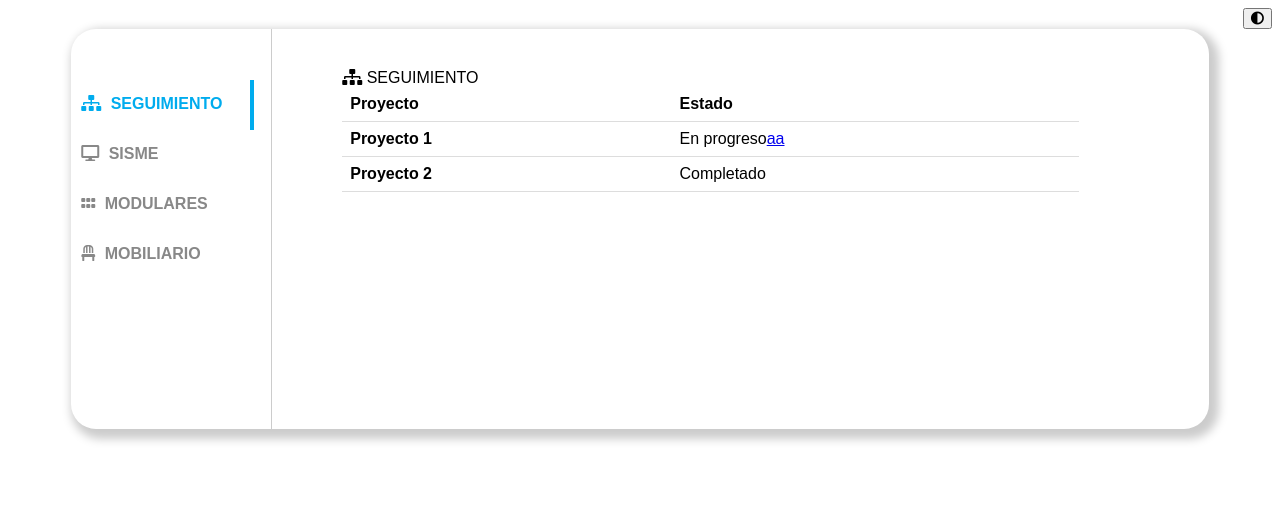
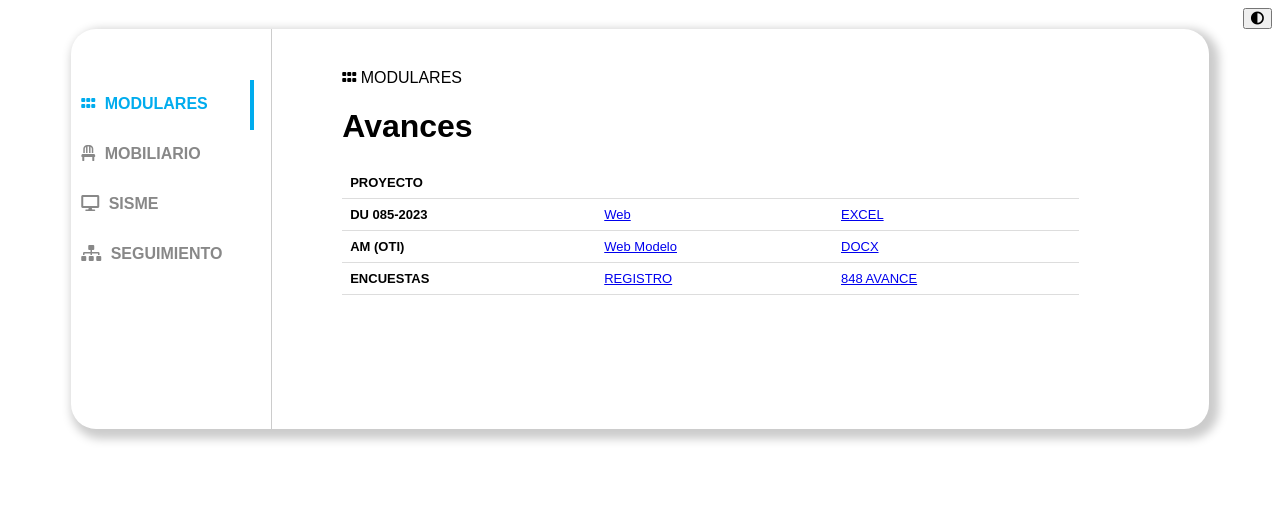
Before and after one commit to PhillypsB/BRAVO, a plain HTML site: page index.html in a window 1280 px wide. Drawn offline with Linux system fonts and the light colour scheme.

Commit message:
agregando enlaces

```diff
--- a/index.html
+++ b/index.html
@@ -13,29 +13,42 @@
 
     <div class="tabs">
       <div class="tab-header">
-        <div class="active"> <i class="fas fa-sitemap"></i> SEGUIMIENTO</div>
+        <div class="active"> <i class="fas fa-grip-horizontal"></i> MODULARES</div>
+        <div>                <i class="fas fa-chair"></i> MOBILIARIO</div>
         <div>                <i class="fas fa-desktop"></i> SISME</div>
-        <div>                <i class="fas fa-grip-horizontal"></i> MODULARES</div>
-        <div>                <i class="fas fa-chair"></i> MOBILIARIO</div>
+        <div>                <i class="fas fa-sitemap"></i> SEGUIMIENTO</div>
+
       </div>
       <div class="tab-indicator"></div>
       <div class="tab-content">
 
         <div class="active">
-          <i class="fas fa-sitemap"></i> SEGUIMIENTO
-
-          <table class="PHI-table">
+          <i class="fas fa-grip-horizontal"></i> MODULARES
+          <h1>Avances</h1>
+          <table class="PHI-table" style="font-size: small;">
             <tr>
-              <th>Proyecto</th>
-              <th>Estado</th>
+              <th>PROYECTO</th>
+              <th></th><th></th>
             </tr>
             <tr>
-              <td>Proyecto 1</td>
-              <td>En progreso<a href="#">aa</a></td>
+              <td>DU 085-2023</td>
+              <td>
+                <a href="https://lookerstudio.google.com/reporting/1ea254b7-1a99-4ca5-8131-a21314dd2651/page/yMwPD" target="_blank">Web </a> </td>
+              <td>  <a href="https://docs.google.com/spreadsheets/d/1vuM-I9F8ijeLrj174tNCEJsiqDSpa5hn/edit?usp=drive_link&ouid=116112942331197889964&rtpof=true&sd=true" target="_blank"> EXCEL</a>
+              </td>
             </tr>
             <tr>
-              <td>Proyecto 2</td>
-              <td>Completado</td>
+              <td>AM (OTI)</td>
+              <td>  <a href="https://lookerstudio.google.com/reporting/a7a0bc28-34b5-4177-b5cd-5e595d8b8675/page/5rXND" target="_blank">Web Modelo</a> </td>
+              <td>  <a href="https://docs.google.com/document/d/16XKopJ90WPje_O1TGXeBHStkzIj5i2x5/edit?usp=sharing&ouid=116112942331197889964&rtpof=true&sd=true" target="_blank">DOCX</a>
+              </td>
+            </tr>
+            <tr>
+              <td>ENCUESTAS</td>
+              <td>
+                <a href="https://docs.google.com/forms/d/1PyL601occwkU4ftbfDMChYYS5_CBmu4Ip5pTLsb6mCM/edit?usp=drive_web" target="_blank">REGISTRO</a> </td>
+              <td>  <a href="https://docs.google.com/spreadsheets/d/1DHzLMORWTPeDMuavYaq-zYVwSSfTPYfn31ZU1EbS274/edit?usp=drive_link" target="_blank">848 AVANCE</a>
+              </td>
             </tr>
           </table>
         </div>
```
